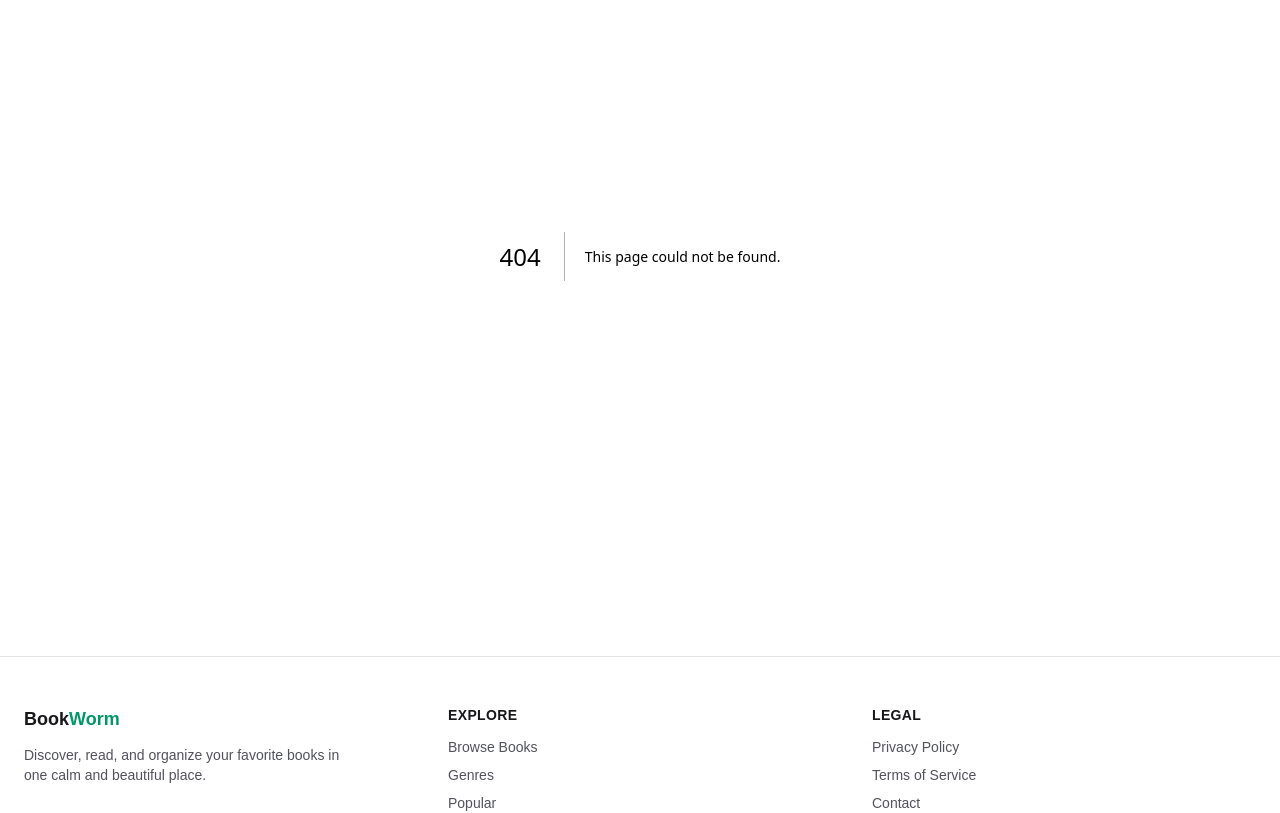
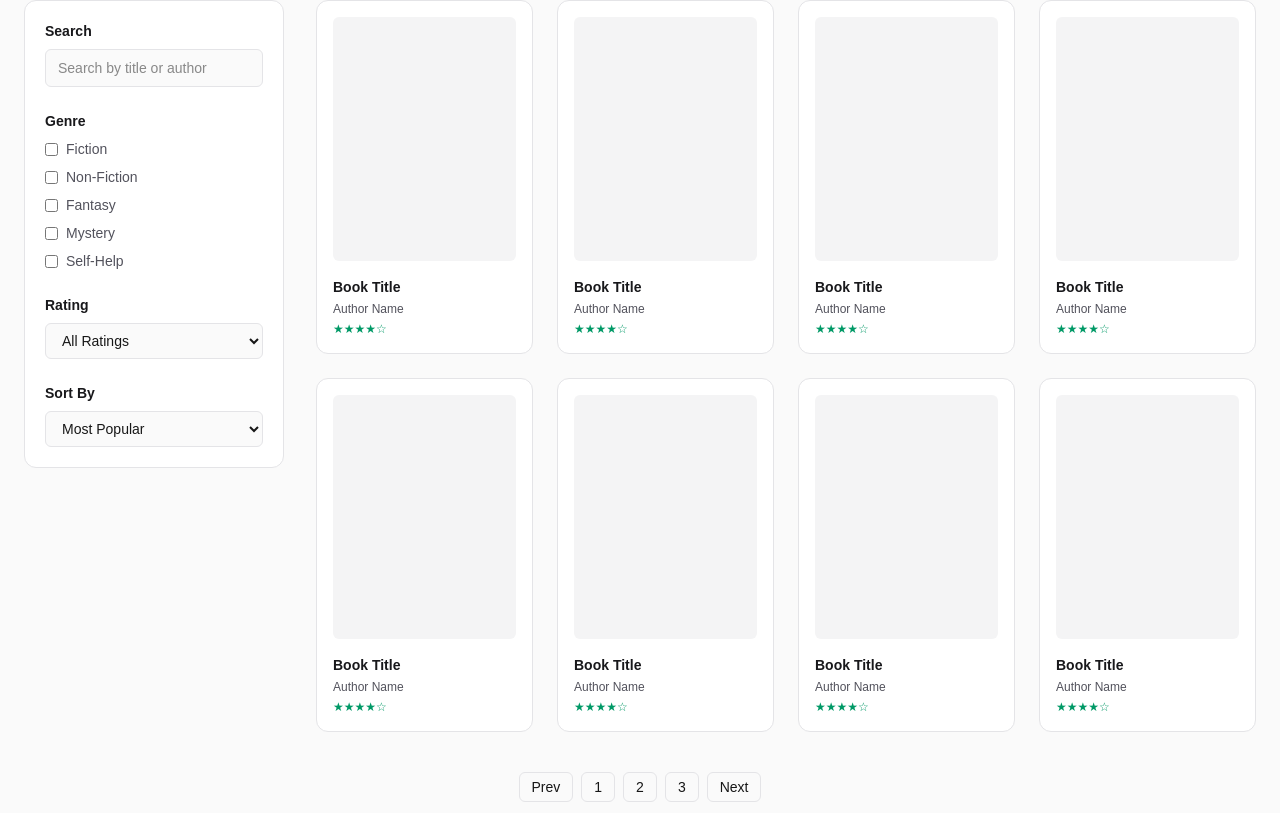
Before and after one commit to salmanfxrsi/bookworm-client, a Next.js app: page /books in a window 1280 px wide. Before the commit this address had no page. Shown: the part 209-1022 px from the top of the page. Built offline with nearby package versions, Linux system fonts and the light colour scheme.

Commit message:
feat: add ui for books page

```diff
--- /dev/null
+++ b/src/app/books/page.tsx
@@ -0,0 +1,23 @@
+import BooksHeader from "@/components/books/BooksHeader";
+import BooksFilters from "@/components/books/BooksFilters";
+import BooksGrid from "@/components/books/BooksGrid";
+import Pagination from "@/components/books/Pagination";
+
+const BooksPage = () => {
+  return (
+    <section className="min-h-screen bg-zinc-50 dark:bg-black">
+      <div className="mx-auto max-w-7xl px-6 py-10 space-y-10">
+        <BooksHeader />
+
+        <div className="grid grid-cols-1 gap-8 lg:grid-cols-[260px_1fr]">
+          <BooksFilters />
+          <BooksGrid />
+        </div>
+
+        <Pagination />
+      </div>
+    </section>
+  );
+};
+
+export default BooksPage;
--- /dev/null
+++ b/src/components/books/BookCard.tsx
@@ -0,0 +1,17 @@
+const BookCard = () => {
+  return (
+    <div className="rounded-xl border border-zinc-200 bg-white p-4 transition hover:shadow-md dark:border-zinc-800 dark:bg-zinc-950">
+      <div className="aspect-[3/4] w-full rounded-md bg-zinc-100 dark:bg-zinc-800" />
+
+      <div className="mt-4 space-y-1">
+        <h3 className="text-sm font-semibold text-zinc-900 dark:text-zinc-100">
+          Book Title
+        </h3>
+        <p className="text-xs text-zinc-600 dark:text-zinc-400">Author Name</p>
+        <p className="mt-1 text-xs text-emerald-600">★★★★☆</p>
+      </div>
+    </div>
+  );
+};
+
+export default BookCard;
--- /dev/null
+++ b/src/components/books/BooksFilters.tsx
@@ -0,0 +1,57 @@
+const BooksFilters = () => {
+  return (
+    <aside className="h-fit rounded-xl border border-zinc-200 bg-white p-5 space-y-6 dark:border-zinc-800 dark:bg-zinc-950">
+      <div>
+        <h3 className="mb-2 text-sm font-semibold text-zinc-900 dark:text-zinc-100">
+          Search
+        </h3>
+        <input
+          type="text"
+          placeholder="Search by title or author"
+          className="w-full rounded-md border border-zinc-200 bg-zinc-50 px-3 py-2 text-sm outline-none focus:ring-2 focus:ring-emerald-500 dark:border-zinc-800 dark:bg-black"
+        />
+      </div>
+
+      <div>
+        <h3 className="mb-2 text-sm font-semibold text-zinc-900 dark:text-zinc-100">
+          Genre
+        </h3>
+        <div className="space-y-2 text-sm text-zinc-600 dark:text-zinc-400">
+          {["Fiction", "Non-Fiction", "Fantasy", "Mystery", "Self-Help"].map(
+            (genre) => (
+              <label key={genre} className="flex items-center gap-2">
+                <input type="checkbox" className="accent-emerald-600" />
+                {genre}
+              </label>
+            )
+          )}
+        </div>
+      </div>
+
+      <div>
+        <h3 className="mb-2 text-sm font-semibold text-zinc-900 dark:text-zinc-100">
+          Rating
+        </h3>
+        <select className="w-full rounded-md border border-zinc-200 bg-zinc-50 px-3 py-2 text-sm dark:border-zinc-800 dark:bg-black">
+          <option>All Ratings</option>
+          <option>4 ★ & above</option>
+          <option>3 ★ & above</option>
+          <option>2 ★ & above</option>
+        </select>
+      </div>
+
+      <div>
+        <h3 className="mb-2 text-sm font-semibold text-zinc-900 dark:text-zinc-100">
+          Sort By
+        </h3>
+        <select className="w-full rounded-md border border-zinc-200 bg-zinc-50 px-3 py-2 text-sm dark:border-zinc-800 dark:bg-black">
+          <option>Most Popular</option>
+          <option>Highest Rated</option>
+          <option>Newest</option>
+        </select>
+      </div>
+    </aside>
+  );
+};
+
+export default BooksFilters;
--- /dev/null
+++ b/src/components/books/BooksGrid.tsx
@@ -0,0 +1,13 @@
+import BookCard from "./BookCard";
+
+const BooksGrid = () => {
+  return (
+    <div className="grid grid-cols-1 gap-6 sm:grid-cols-2 lg:grid-cols-3 xl:grid-cols-4">
+      {Array.from({ length: 8 }).map((_, i) => (
+        <BookCard key={i} />
+      ))}
+    </div>
+  );
+};
+
+export default BooksGrid;
--- /dev/null
+++ b/src/components/books/BooksHeader.tsx
@@ -0,0 +1,14 @@
+const BooksHeader = () => {
+  return (
+    <div className="space-y-2">
+      <h1 className="text-3xl font-semibold text-zinc-900 dark:text-zinc-100">
+        Browse Books
+      </h1>
+      <p className="text-sm text-zinc-600 dark:text-zinc-400">
+        Explore our collection and find your next favorite read.
+      </p>
+    </div>
+  );
+};
+
+export default BooksHeader;
--- /dev/null
+++ b/src/components/books/Pagination.tsx
@@ -0,0 +1,24 @@
+const Pagination = () => {
+  return (
+    <div className="flex items-center justify-center gap-2">
+      <button className="rounded-md border border-zinc-200 px-3 py-1 text-sm hover:bg-zinc-100 dark:border-zinc-800 dark:hover:bg-zinc-900">
+        Prev
+      </button>
+
+      {[1, 2, 3].map((page) => (
+        <button
+          key={page}
+          className="rounded-md border border-zinc-200 px-3 py-1 text-sm hover:bg-zinc-100 dark:border-zinc-800 dark:hover:bg-zinc-900"
+        >
+          {page}
+        </button>
+      ))}
+
+      <button className="rounded-md border border-zinc-200 px-3 py-1 text-sm hover:bg-zinc-100 dark:border-zinc-800 dark:hover:bg-zinc-900">
+        Next
+      </button>
+    </div>
+  );
+};
+
+export default Pagination;
```
